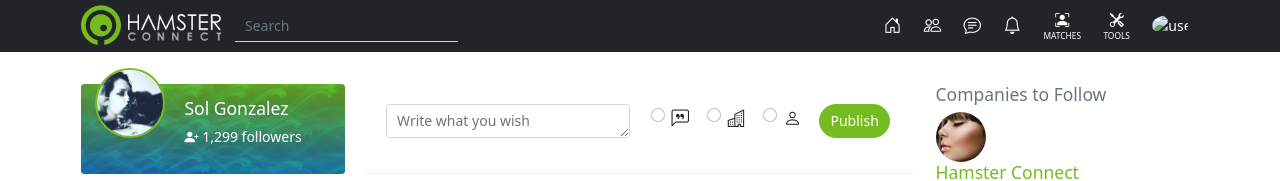
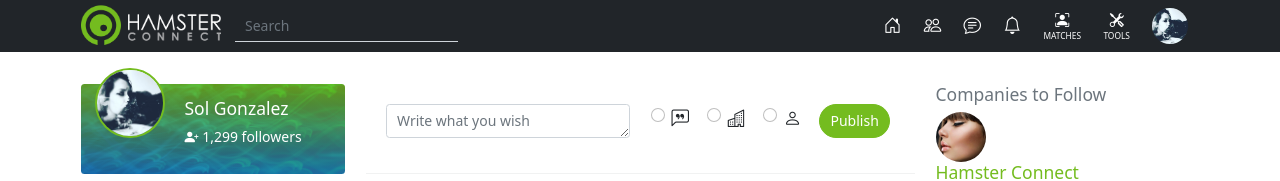
Before and after one commit to Solang3/HamsterConnect, a plain HTML site: page index.html in a window 1280 px wide. Shown: the top 181 px of the page. Drawn offline with nearby package versions, Linux system fonts and the light colour scheme; files whose address does not match are found by name.

Commit message:
fixed typo

```diff
--- a/index.html
+++ b/index.html
@@ -78,7 +78,7 @@
           </li>
           <li class="nav-item dropdown">
             <a class="nav-link dropdown-toggle" href="#" id="dropdown03" data-bs-toggle="dropdown" aria-expanded="false">
-              <img img/user.jpg" alt="user avatar" class="avatar">
+              <img src="./img/user.jpg" alt="user avatar" class="avatar">
             </a>
             <ul class="dropdown-menu" aria-labelledby="dropdown03">
               <li><a class="dropdown-item" href="#">My Profile</a></li>
```
